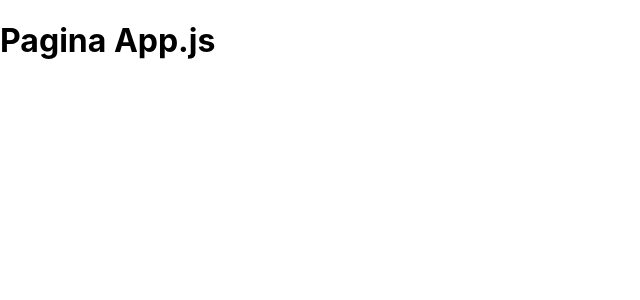
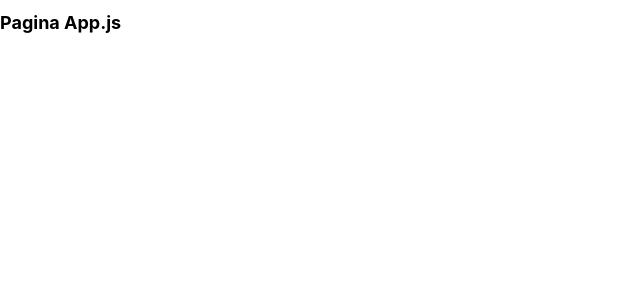
Before and after one commit to michelacaucia-creator/progetto-prova-react, a React (Create React App) app: page / in a window 1280 px wide. Shown: the top 300 px of the page, without its empty margins (0-640 px from the left). Built offline with nearby package versions, Linux system fonts and the light colour scheme.

Commit message:
Modifica app.js: config

```diff
--- a/src/App.css
+++ b/src/App.css
@@ -14,14 +14,14 @@
 }
 
 .App-header {
-  background-color: #282c34;
+  background-color: white;
   min-height: 100vh;
   display: flex;
   flex-direction: column;
-  align-items: center;
-  justify-content: center;
-  font-size: calc(10px + 2vmin);
-  color: white;
+  align-items: left;
+  justify-content: left;
+  font-size: calc(10px + 1vmin);
+  color: black;
 }
 
 .App-link {
--- a/src/App.js
+++ b/src/App.js
@@ -1,10 +1,31 @@
 import './App.css';
+import { useState } from 'react';
+//import axios from 'axios';
+
 
 function App() {
+
+  const [token, setToken] = useState(sessionStorage.getItem("tokenSession"));
+  const [fileContent, setFileContent] = useState('');
+
+  // useEffect(() => {
+  // if(!token){ // se il token esiste allora...
+  //   // Esegui una richiesta HTTP per ottenere il contenuto del file dal server NGINX
+  //   axios.get('/config/appConfig.js') // non avendo BE non abbiamo file di configurazione esterno appConfig.js
+  //     .then(response => {
+  //       setFileContent(JSON.parse(response.data.replace(/[\n';]|\s{2}/g, ''))); //ripulisce Json da spazi e punteggiature
+  //       sessionStorage.setItem("appConfig", response.data.replace(/[\n';]|\s{2}/g, '')); //salva
+  //     })
+  //     .catch(error => {
+  //       console.error('Errore durante il recupero del contenuto del file:', error); //gestione errore
+  //     });
+  // }
+  // }, []);
+
   return (
     <div>
       {/* La tua pagina parte da qui */}
-      <h1>Pagina App.js</h1>
+      <h1 className='App-header'>Pagina App.js</h1>
     </div>
   );
 }
```
Also changed, not shown: src/config.js (+30 -0 lines).
